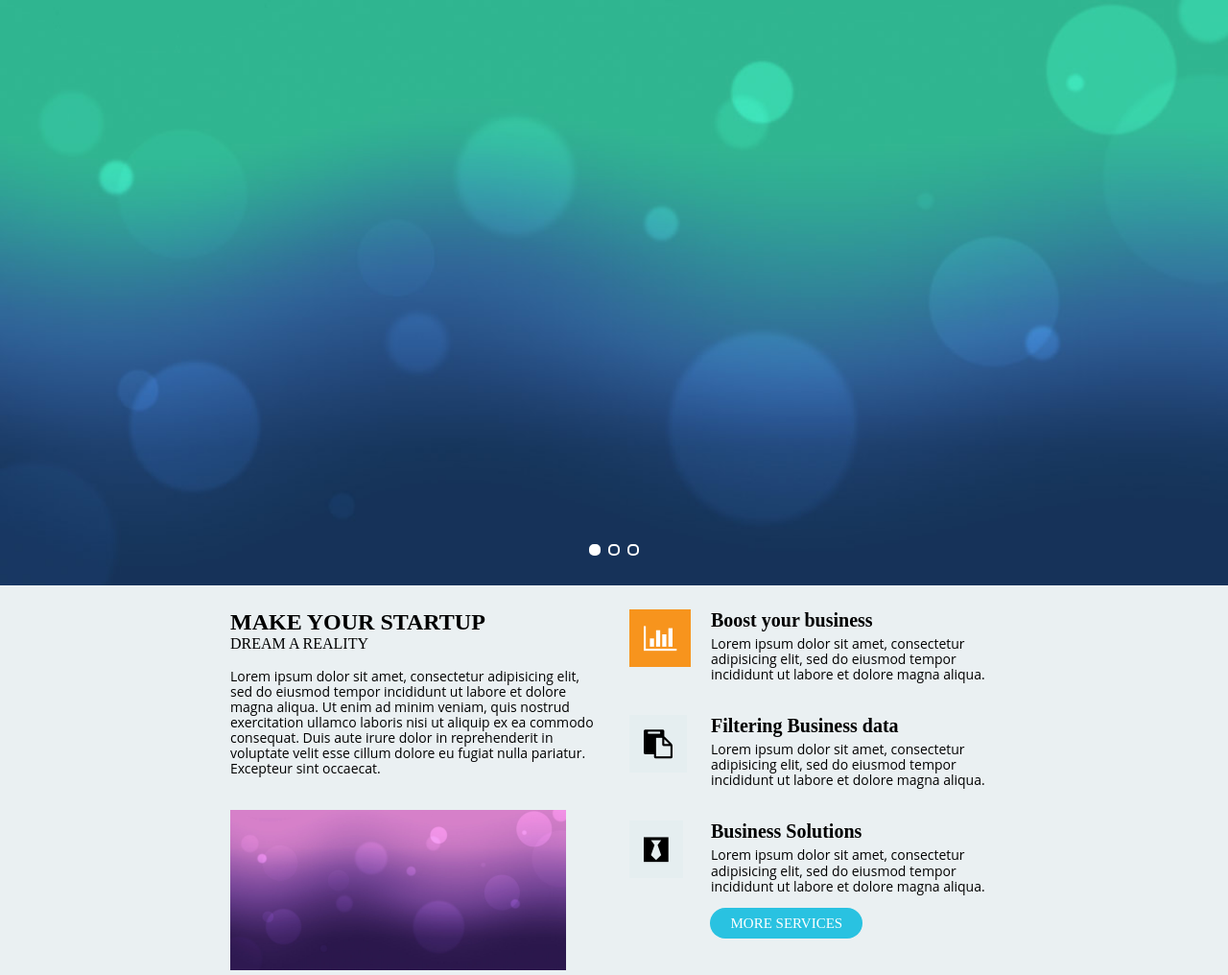
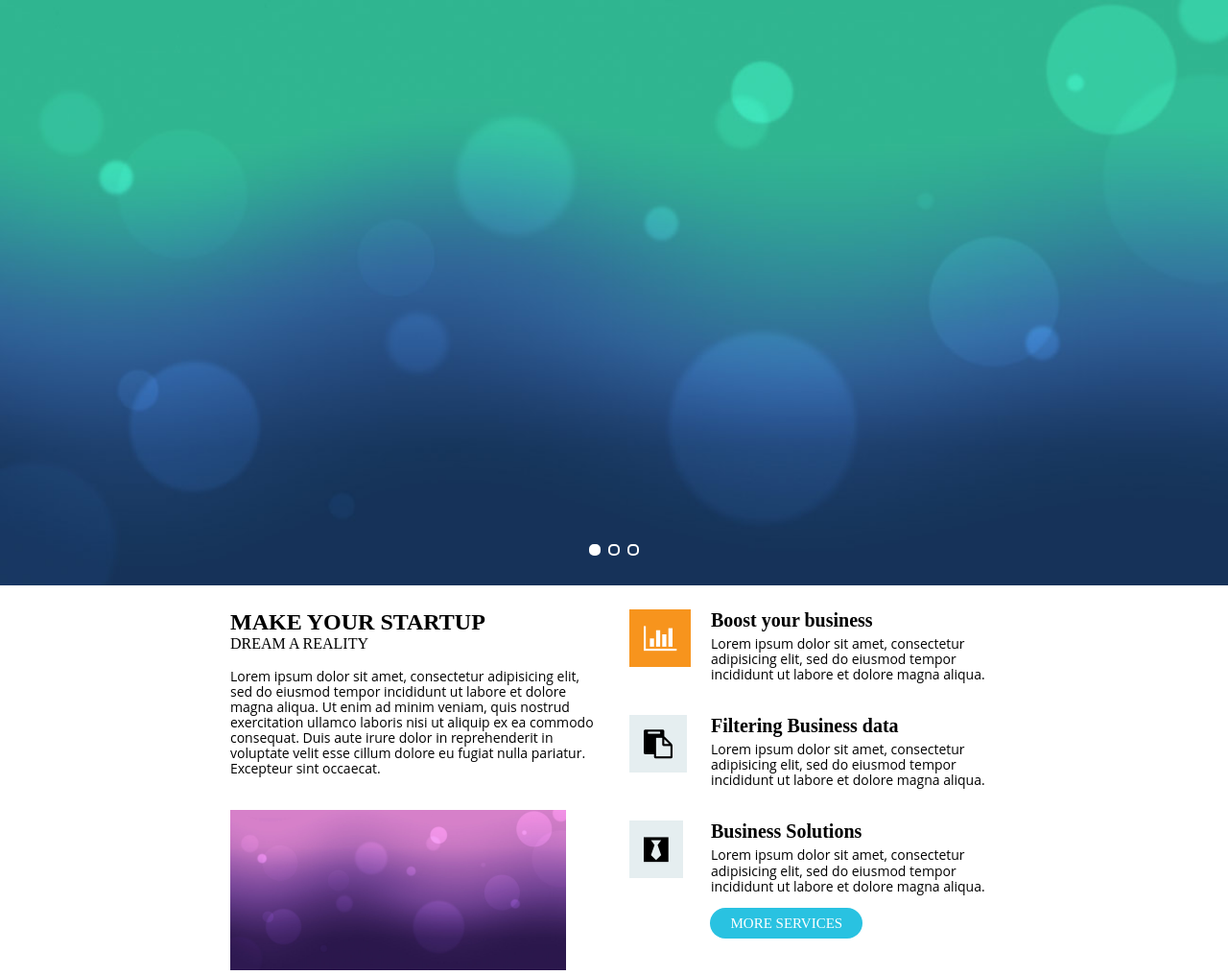
Before and after one commit to mohamedsaeed93/Advanced-UI-Project, a plain HTML site: page index.html in a window 1280 px wide. Shown: the whole page at 96% size. Drawn offline with nearby package versions, Linux system fonts and the light colour scheme; a web font is replaced by a local one.

Commit message:
Remove html background

```diff
--- a/styles/styles.css
+++ b/styles/styles.css
@@ -1,7 +1,3 @@
-html {
-  background-color: #eaf0f2;
-}
-
 * {
   -webkit-box-sizing: border-box;
   -moz-box-sizing: border-box;
```
